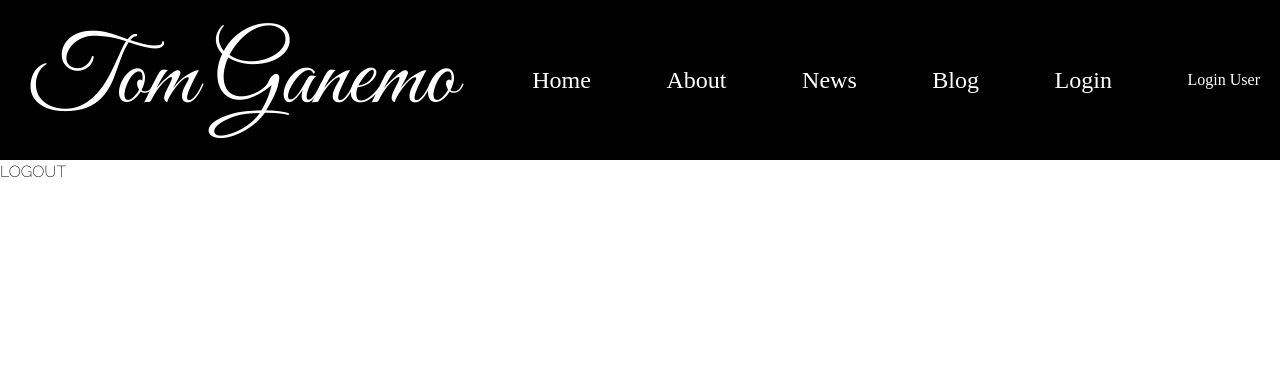
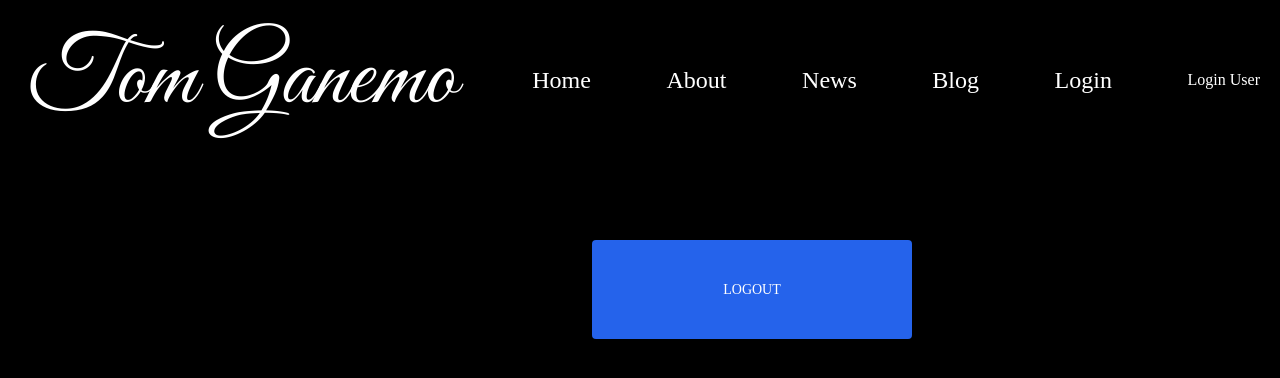
Before and after one commit to Toms-Organization/fullstack-React-frontend, a React (Create React App) app: page /Logout in a window 1280 px wide. Shown: the top 378 px of the page. Built offline with nearby package versions, Linux system fonts and the light colour scheme; a web font is replaced by a local one.

Commit message:
fixed the logout button

```diff
--- a/src/components/LoginCard.jsx
+++ b/src/components/LoginCard.jsx
@@ -31,7 +31,7 @@ const LoginCard = () => {
     alert('Welcome to my page! Let me know what you think about it!');
   };
   return (
-    <div className="flex xl:justify-center lg:justify-between justify-center items-center flex-wrap h-full g-6 border">
+    <div className="flex xl:justify-center lg:justify-between justify-center items-center flex-wrap h-full g-6">
       <div className="  w-1/5">
         <form>
           <div className="mb-6">
@@ -77,12 +77,6 @@ const LoginCard = () => {
             >
               Login
             </button>
-            <button
-              className="w-2/5 mx-3 inline-block px-7 py-3 bg-blue-600 text-white font-medium text-sm leading-snug uppercase rounded shadow-md hover:bg-blue-700 hover:shadow-lg focus:bg-blue-700 focus:shadow-lg focus:outline-none focus:ring-0 active:bg-blue-800 active:shadow-lg transition duration-150 ease-in-out"
-              onClick={handleLogout}
-            >
-              LOGOUT
-            </button>
             <div className="">
               <p className=" text-gray-300 text-sm font-semibold mt-2 pt-1 mb-0">
                 Don't have an account?
--- a/src/components/LogoutCard.jsx
+++ b/src/components/LogoutCard.jsx
@@ -15,8 +15,15 @@ const LogoutCard = () => {
   };
 
   return (
-    <div>
-      <button onClick={handleLogout}>LOGOUT</button>
+    <div className="min-h-screen font-plainheader flex justify-center text-white bg-black text-base ">
+      <div className=" pt-20 w-1/5 ">
+        <button
+          className="flex justify-center w-2/5 mx-20  px-40 py-10 bg-blue-600 text-white font-medium text-sm leading-snug uppercase rounded shadow-md hover:bg-blue-700 hover:shadow-lg focus:bg-blue-700 focus:shadow-lg focus:outline-none focus:ring-0 active:bg-blue-800 active:shadow-lg transition duration-150 ease-in-out"
+          onClick={handleLogout}
+        >
+          LOGOUT
+        </button>
+      </div>
     </div>
   );
 };
```
